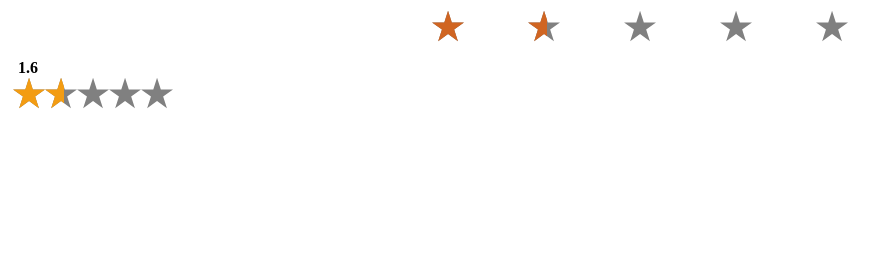
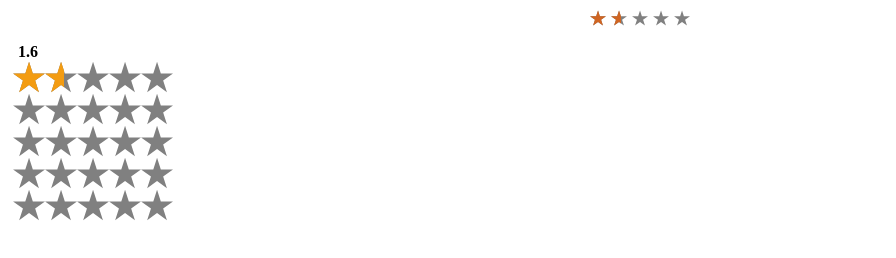
Before and after one commit to prrashi/rateYo, a website: page examples/index.html in a window 1280 px wide. Shown: the whole page, without its empty margins (0-896 px from the left). Drawn offline with nearby package versions, Linux system fonts and the light colour scheme.

Commit message:
Added spacing option

```diff
--- a/examples/index.html
+++ b/examples/index.html
@@ -18,6 +18,11 @@
     </div>
 
     <div class="rateyo-readonly-widg"></div>
+
+    <div class="rateyo"></div>
+    <div class="rateyo"></div>
+    <div class="rateyo"></div>
+    <div class="rateyo"></div>
     <script type="text/javascript" src="../bower_components/jquery/dist/jquery.min.js"></script>
     <script type="text/javascript" src="../src/jquery.rateyo.js"></script>
     <script type="text/javascript" src="color.js"></script>
@@ -55,9 +60,8 @@
           precision: 2,
           minValue: 0,
           maxValue: 5,
-          halfStar: true,
-          spacing: "64px",
-          fullStar: true
+          starWidth: "16px",
+          spacing: "5px"
         }).on("rateyo.change", function (e, data) {
 
           changeRating.apply(this, [data.rating]);
@@ -65,6 +69,8 @@
 
           changeRating.apply(this, [data.rating]);
         });
+
+        $(".rateyo").rateYo();
 
         changeRating.apply($("#rateYo1").get(0), [rating]);
 
```
Also changed, not shown: min/jquery.rateyo.min.js, src/jquery.rateyo.js, 1 other file.
